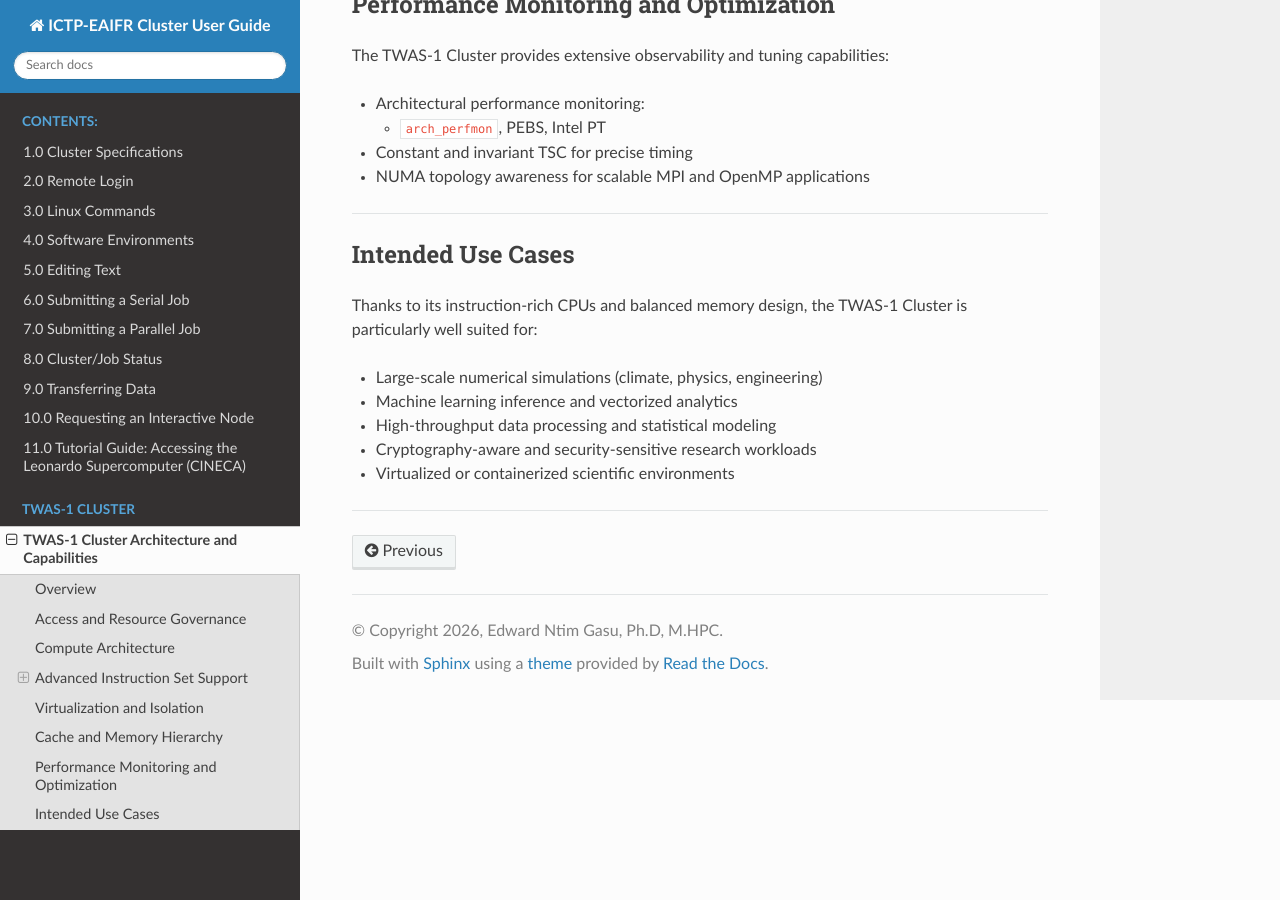
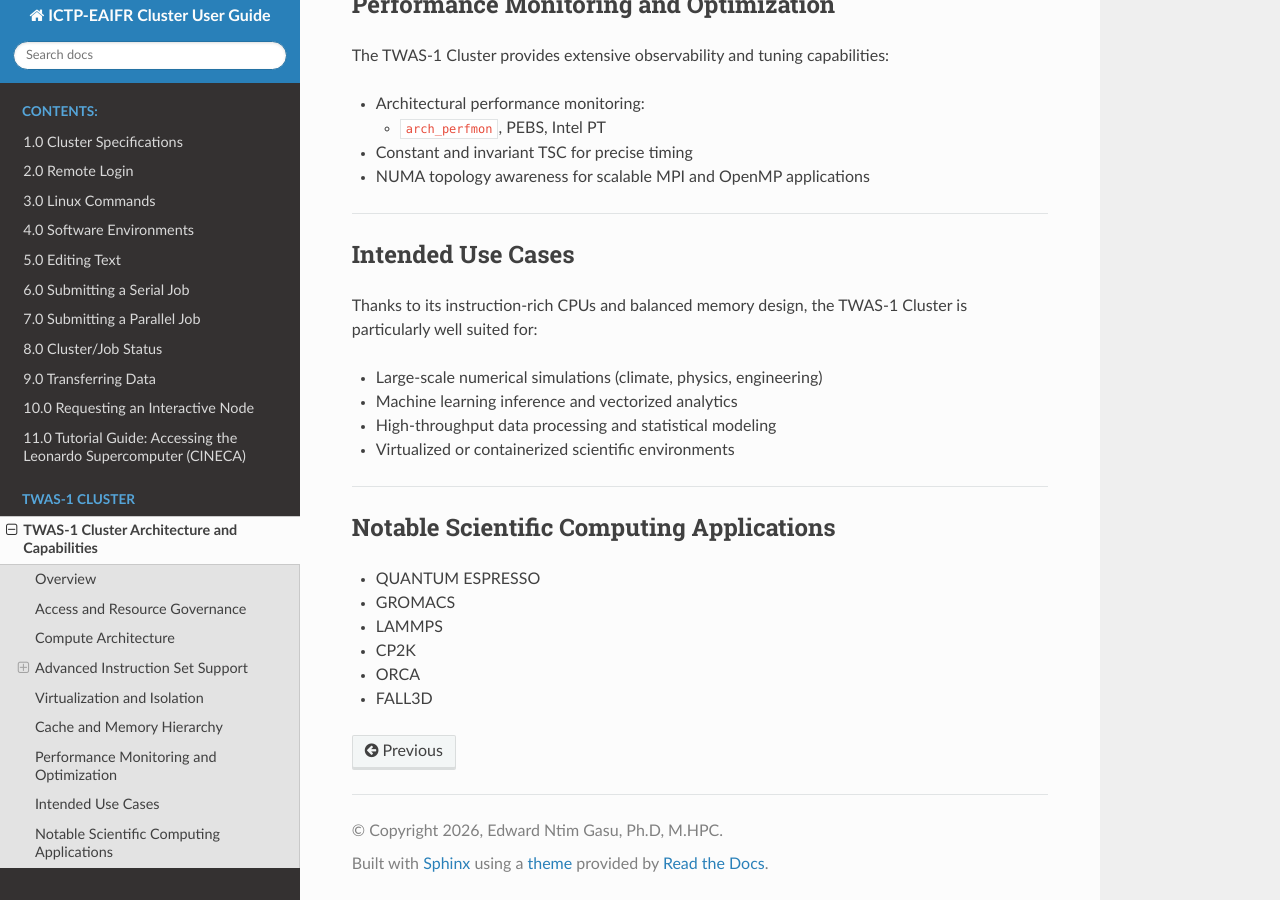
Before and after one commit to eaifrrw/sc-how-to, a Sphinx documentation site: the page built from docs/twas1_specifications.md, in a window 1280 px wide and 900 px high, scrolled down 1983 px. Built offline with Sphinx 7.4.7 and the Read the Docs theme 3.1.0, drawn with Linux system fonts in a browser that asks for light colours.

Commit message:
added a list of current scientific applications

```diff
--- a/docs/twas1_specifications.md
+++ b/docs/twas1_specifications.md
@@ -86,7 +86,15 @@ Thanks to its instruction-rich CPUs and balanced memory design, the TWAS-1 Clust
 - Large-scale numerical simulations (climate, physics, engineering)
 - Machine learning inference and vectorized analytics
 - High-throughput data processing and statistical modeling
-- Cryptography-aware and security-sensitive research workloads
 - Virtualized or containerized scientific environments
 
 ---
+
+## Notable Scientific Computing Applications
+
+- QUANTUM ESPRESSO
+- GROMACS
+- LAMMPS
+- CP2K
+- ORCA
+- FALL3D
```
